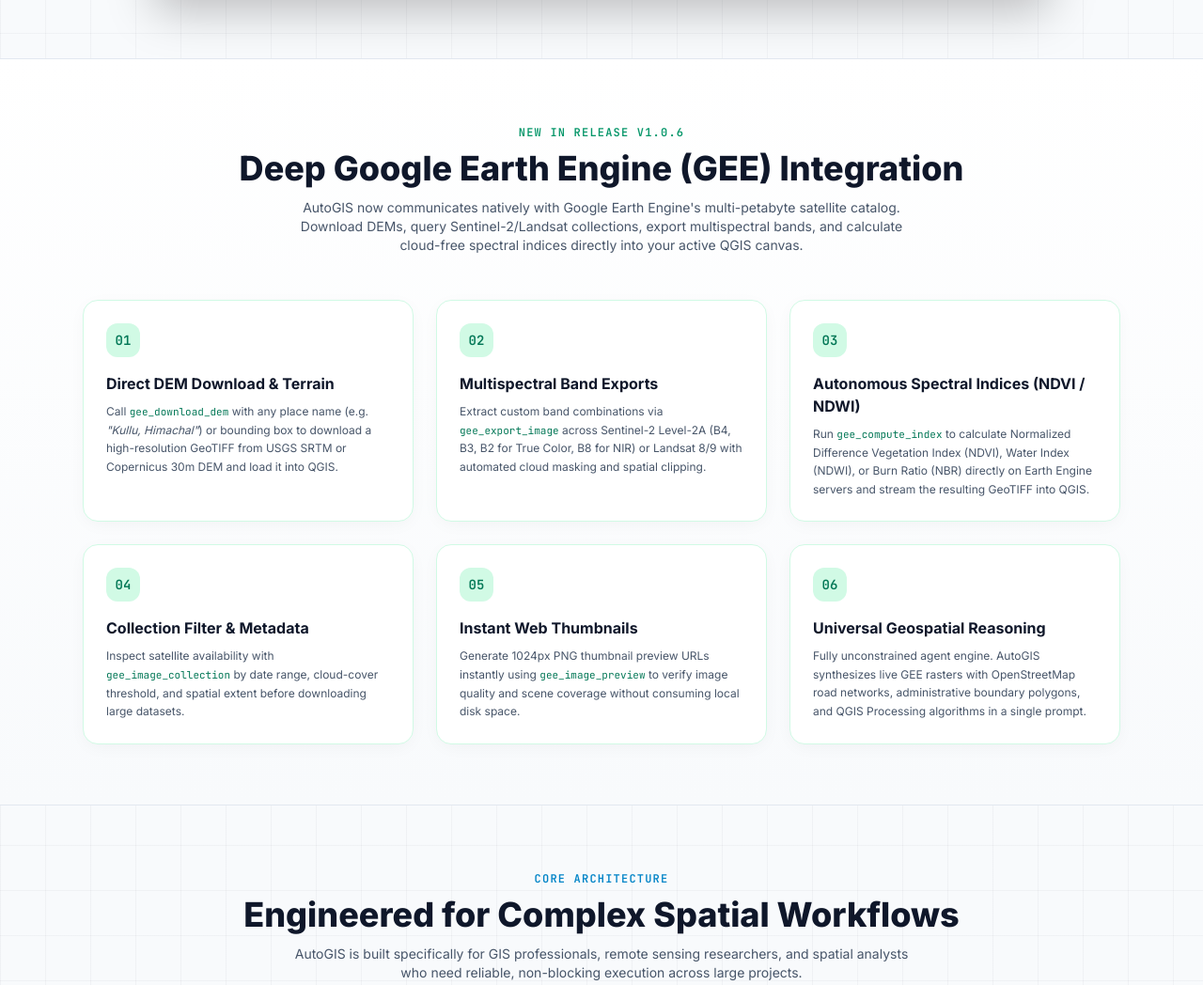
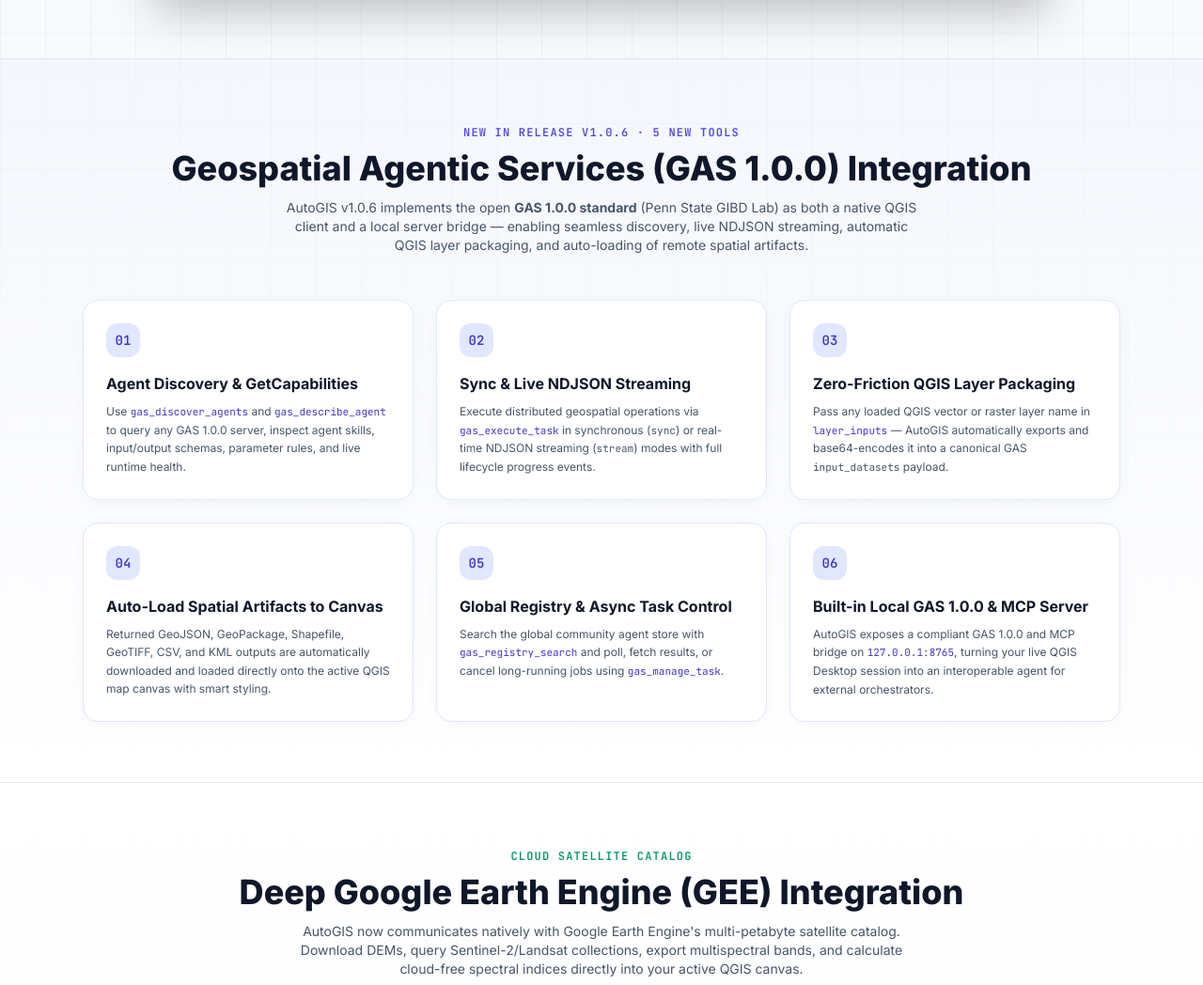
Before and after one commit to sutharprin098/AutoGIS, a plain HTML site: page web/index.html in a window 1280 px wide. Shown: the part 1261-2309 px from the top of the page at 94% size. Drawn offline with nearby package versions, Linux system fonts and the light colour scheme.

Commit message:
docs(web): add dedicated GAS 1.0.0 showcase section and update v1.0.6 landing page

```diff
--- a/web/index.html
+++ b/web/index.html
@@ -92,8 +92,9 @@
       </a>
 
       <nav class="hidden md:flex items-center gap-7 text-xs font-semibold text-slate-600">
+        <a href="#gas" class="hover:text-slate-900 transition flex items-center gap-1.5"><span class="h-2 w-2 rounded-full bg-indigo-500 animate-pulse"></span>GAS 1.0.0 Agents</a>
+        <a href="#gee" class="hover:text-slate-900 transition flex items-center gap-1.5"><span class="h-2 w-2 rounded-full bg-emerald-500 animate-pulse"></span>Google Earth Engine</a>
         <a href="#features" class="hover:text-slate-900 transition">Features</a>
-        <a href="#gee" class="hover:text-slate-900 transition flex items-center gap-1.5"><span class="h-2 w-2 rounded-full bg-emerald-500 animate-pulse"></span>Google Earth Engine</a>
         <a href="#setup" class="hover:text-slate-900 transition">Quick Install</a>
         <a href="#tools" class="hover:text-slate-900 transition">65 Tools</a>
         <a href="https://github.com/sutharprin098/AutoGIS" target="_blank" class="hover:text-slate-900 transition">GitHub</a>
@@ -164,11 +165,74 @@
     </div>
   </section>
 
+  <!-- Dedicated Geospatial Agentic Services (GAS 1.0.0) Showcase Section -->
+  <section id="gas" class="border-t border-slate-200 bg-gradient-to-b from-indigo-50/40 to-white py-16">
+    <div class="mx-auto max-w-6xl px-6">
+      <div class="reveal text-center">
+        <span class="font-mono text-xs font-bold tracking-widest text-indigo-600 uppercase">New in Release v1.0.6 · 5 New Tools</span>
+        <h2 class="mt-2 text-3xl font-extrabold text-slate-900 sm:text-4xl">Geospatial Agentic Services (GAS 1.0.0) Integration</h2>
+        <p class="mx-auto mt-3 max-w-2xl text-sm text-slate-600">
+          AutoGIS v1.0.6 implements the open <strong>GAS 1.0.0 standard</strong> (Penn State GIBD Lab) as both a native QGIS client and a local server bridge &mdash; enabling seamless discovery, live NDJSON streaming, automatic QGIS layer packaging, and auto-loading of remote spatial artifacts.
+        </p>
+      </div>
+
+      <div class="mt-12 grid gap-6 md:grid-cols-2 lg:grid-cols-3">
+        <div class="reveal saas-card rounded-2xl p-6 border-indigo-100">
+          <div class="flex h-9 w-9 items-center justify-center rounded-xl bg-indigo-100 text-indigo-700 font-mono text-sm font-bold">01</div>
+          <h3 class="mt-4 text-base font-bold text-slate-900">Agent Discovery &amp; GetCapabilities</h3>
+          <p class="mt-2 text-xs text-slate-600 leading-relaxed">
+            Use <code class="font-mono text-[11px] text-indigo-700">gas_discover_agents</code> and <code class="font-mono text-[11px] text-indigo-700">gas_describe_agent</code> to query any GAS 1.0.0 server, inspect agent skills, input/output schemas, parameter rules, and live runtime health.
+          </p>
+        </div>
+
+        <div class="reveal saas-card rounded-2xl p-6 border-indigo-100">
+          <div class="flex h-9 w-9 items-center justify-center rounded-xl bg-indigo-100 text-indigo-700 font-mono text-sm font-bold">02</div>
+          <h3 class="mt-4 text-base font-bold text-slate-900">Sync &amp; Live NDJSON Streaming</h3>
+          <p class="mt-2 text-xs text-slate-600 leading-relaxed">
+            Execute distributed geospatial operations via <code class="font-mono text-[11px] text-indigo-700">gas_execute_task</code> in synchronous (<code class="font-mono text-[11px]">sync</code>) or real-time NDJSON streaming (<code class="font-mono text-[11px]">stream</code>) modes with full lifecycle progress events.
+          </p>
+        </div>
+
+        <div class="reveal saas-card rounded-2xl p-6 border-indigo-100">
+          <div class="flex h-9 w-9 items-center justify-center rounded-xl bg-indigo-100 text-indigo-700 font-mono text-sm font-bold">03</div>
+          <h3 class="mt-4 text-base font-bold text-slate-900">Zero-Friction QGIS Layer Packaging</h3>
+          <p class="mt-2 text-xs text-slate-600 leading-relaxed">
+            Pass any loaded QGIS vector or raster layer name in <code class="font-mono text-[11px] text-indigo-700">layer_inputs</code> &mdash; AutoGIS automatically exports and base64-encodes it into a canonical GAS <code class="font-mono text-[11px]">input_datasets</code> payload.
+          </p>
+        </div>
+
+        <div class="reveal saas-card rounded-2xl p-6 border-indigo-100">
+          <div class="flex h-9 w-9 items-center justify-center rounded-xl bg-indigo-100 text-indigo-700 font-mono text-sm font-bold">04</div>
+          <h3 class="mt-4 text-base font-bold text-slate-900">Auto-Load Spatial Artifacts to Canvas</h3>
+          <p class="mt-2 text-xs text-slate-600 leading-relaxed">
+            Returned GeoJSON, GeoPackage, Shapefile, GeoTIFF, CSV, and KML outputs are automatically downloaded and loaded directly onto the active QGIS map canvas with smart styling.
+          </p>
+        </div>
+
+        <div class="reveal saas-card rounded-2xl p-6 border-indigo-100">
+          <div class="flex h-9 w-9 items-center justify-center rounded-xl bg-indigo-100 text-indigo-700 font-mono text-sm font-bold">05</div>
+          <h3 class="mt-4 text-base font-bold text-slate-900">Global Registry &amp; Async Task Control</h3>
+          <p class="mt-2 text-xs text-slate-600 leading-relaxed">
+            Search the global community agent store with <code class="font-mono text-[11px] text-indigo-700">gas_registry_search</code> and poll, fetch results, or cancel long-running jobs using <code class="font-mono text-[11px] text-indigo-700">gas_manage_task</code>.
+          </p>
+        </div>
+
+        <div class="reveal saas-card rounded-2xl p-6 border-indigo-100">
+          <div class="flex h-9 w-9 items-center justify-center rounded-xl bg-indigo-100 text-indigo-700 font-mono text-sm font-bold">06</div>
+          <h3 class="mt-4 text-base font-bold text-slate-900">Built-in Local GAS 1.0.0 &amp; MCP Server</h3>
+          <p class="mt-2 text-xs text-slate-600 leading-relaxed">
+            AutoGIS exposes a compliant GAS 1.0.0 and MCP bridge on <code class="font-mono text-[11px] text-indigo-700">127.0.0.1:8765</code>, turning your live QGIS Desktop session into an interoperable agent for external orchestrators.
+          </p>
+        </div>
+      </div>
+    </div>
+  </section>
+
   <!-- Dedicated Google Earth Engine (GEE) Showcase Section -->
   <section id="gee" class="border-y border-slate-200 bg-gradient-to-b from-white to-slate-50 py-16">
     <div class="mx-auto max-w-6xl px-6">
       <div class="reveal text-center">
-        <span class="font-mono text-xs font-bold tracking-widest text-emerald-600 uppercase">New in Release v1.0.6</span>
+        <span class="font-mono text-xs font-bold tracking-widest text-emerald-600 uppercase">Cloud Satellite Catalog</span>
         <h2 class="mt-2 text-3xl font-extrabold text-slate-900 sm:text-4xl">Deep Google Earth Engine (GEE) Integration</h2>
         <p class="mx-auto mt-3 max-w-2xl text-sm text-slate-600">
           AutoGIS now communicates natively with Google Earth Engine's multi-petabyte satellite catalog. Download DEMs, query Sentinel-2/Landsat collections, export multispectral bands, and calculate cloud-free spectral indices directly into your active QGIS canvas.
@@ -412,6 +476,13 @@
             </tr>
           </thead>
           <tbody id="tools-tbody" class="divide-y divide-slate-100 text-slate-700">
+            <!-- Geospatial Agentic Services (GAS 1.0.0) Tools -->
+            <tr data-cat="GAS 1.0.0"><td class="px-5 py-3 font-mono font-bold text-indigo-700">gas_discover_agents</td><td class="px-5 py-3"><span class="rounded bg-indigo-50 px-2 py-0.5 text-indigo-800 font-semibold">GAS 1.0.0</span></td><td class="px-5 py-3 font-mono text-slate-500">query, domain, server_url</td><td class="px-5 py-3">Discover remote or local Geospatial Agentic Services (GAS 1.0.0) agents via GetCapabilities with keyword and domain filtering.</td></tr>
+            <tr data-cat="GAS 1.0.0"><td class="px-5 py-3 font-mono font-bold text-indigo-700">gas_describe_agent</td><td class="px-5 py-3"><span class="rounded bg-indigo-50 px-2 py-0.5 text-indigo-800 font-semibold">GAS 1.0.0</span></td><td class="px-5 py-3 font-mono text-slate-500">agent_id, include_status, server_url</td><td class="px-5 py-3">Inspect a GAS 1.0.0 agent's full metadata, operations, input/output schemas, parameter schemas, and live runtime health.</td></tr>
+            <tr data-cat="GAS 1.0.0"><td class="px-5 py-3 font-mono font-bold text-indigo-700">gas_execute_task</td><td class="px-5 py-3"><span class="rounded bg-indigo-50 px-2 py-0.5 text-indigo-800 font-semibold">GAS 1.0.0</span></td><td class="px-5 py-3 font-mono text-slate-500">agent_id, operation, parameters, layer_inputs, mode</td><td class="px-5 py-3">Execute a GAS 1.0.0 agent operation in sync or NDJSON stream mode, auto-packaging QGIS layers and auto-loading output spatial artifacts into QGIS.</td></tr>
+            <tr data-cat="GAS 1.0.0"><td class="px-5 py-3 font-mono font-bold text-indigo-700">gas_manage_task</td><td class="px-5 py-3"><span class="rounded bg-indigo-50 px-2 py-0.5 text-indigo-800 font-semibold">GAS 1.0.0</span></td><td class="px-5 py-3 font-mono text-slate-500">agent_id, task_id, action (status|result|cancel)</td><td class="px-5 py-3">Poll asynchronous GAS task status, fetch completed task results (and load layers into QGIS), or cancel running tasks.</td></tr>
+            <tr data-cat="GAS 1.0.0"><td class="px-5 py-3 font-mono font-bold text-indigo-700">gas_registry_search</td><td class="px-5 py-3"><span class="rounded bg-indigo-50 px-2 py-0.5 text-indigo-800 font-semibold">GAS 1.0.0</span></td><td class="px-5 py-3 font-mono text-slate-500">query, domain, agent_id, registry_url</td><td class="px-5 py-3">Search the global Geospatial Agentic Services (GAS) Registry (/api/agents) for registered community spatial agents.</td></tr>
+
             <!-- Google Earth Engine Tools -->
             <tr data-cat="Earth Engine"><td class="px-5 py-3 font-mono font-bold text-emerald-700">gee_download_dem</td><td class="px-5 py-3"><span class="rounded bg-emerald-50 px-2 py-0.5 text-emerald-800 font-semibold">Earth Engine</span></td><td class="px-5 py-3 font-mono text-slate-500">place, bbox, dataset (srtm|copernicus), scale</td><td class="px-5 py-3">Download digital elevation models directly from Earth Engine and load them as a GeoTIFF layer in QGIS.</td></tr>
             <tr data-cat="Earth Engine"><td class="px-5 py-3 font-mono font-bold text-emerald-700">gee_compute_index</td><td class="px-5 py-3"><span class="rounded bg-emerald-50 px-2 py-0.5 text-emerald-800 font-semibold">Earth Engine</span></td><td class="px-5 py-3 font-mono text-slate-500">index (ndvi|ndwi|nbr), place, start_date, end_date</td><td class="px-5 py-3">Calculate Normalized Difference Vegetation (NDVI), Water (NDWI), or Burn (NBR) rasters on GEE and stream to QGIS.</td></tr>
@@ -486,13 +557,6 @@
             <tr data-cat="Advanced"><td class="px-5 py-3 font-mono font-bold text-teal-700">network_analysis</td><td class="px-5 py-3"><span class="rounded bg-teal-50 px-2 py-0.5 text-teal-800 font-semibold">Advanced</span></td><td class="px-5 py-3 font-mono text-slate-500">network_layer, start_point, end_point</td><td class="px-5 py-3">Shortest path and service area analysis on road network layers using QGIS network analyzer.</td></tr>
             <tr data-cat="Advanced"><td class="px-5 py-3 font-mono font-bold text-teal-700">zonal_statistics</td><td class="px-5 py-3"><span class="rounded bg-teal-50 px-2 py-0.5 text-teal-800 font-semibold">Advanced</span></td><td class="px-5 py-3 font-mono text-slate-500">raster_layer, zone_layer, stats[]</td><td class="px-5 py-3">Compute zonal statistics (mean, sum, min, max, std) of raster values per vector polygon zone.</td></tr>
             <tr data-cat="Advanced"><td class="px-5 py-3 font-mono font-bold text-teal-700">interpolate_surface</td><td class="px-5 py-3"><span class="rounded bg-teal-50 px-2 py-0.5 text-teal-800 font-semibold">Advanced</span></td><td class="px-5 py-3 font-mono text-slate-500">layer, field, method (idw|tin|kriging), pixel_size</td><td class="px-5 py-3">Create continuous surface raster from point measurements using IDW, TIN, or Kriging interpolation.</td></tr>
-
-            <!-- Geospatial Agentic Services (GAS 1.0.0) Tools -->
-            <tr data-cat="GAS 1.0.0"><td class="px-5 py-3 font-mono font-bold text-indigo-700">gas_discover_agents</td><td class="px-5 py-3"><span class="rounded bg-indigo-50 px-2 py-0.5 text-indigo-800 font-semibold">GAS 1.0.0</span></td><td class="px-5 py-3 font-mono text-slate-500">query, domain, server_url</td><td class="px-5 py-3">Discover remote or local Geospatial Agentic Services (GAS 1.0.0) agents via GetCapabilities with keyword and domain filtering.</td></tr>
-            <tr data-cat="GAS 1.0.0"><td class="px-5 py-3 font-mono font-bold text-indigo-700">gas_describe_agent</td><td class="px-5 py-3"><span class="rounded bg-indigo-50 px-2 py-0.5 text-indigo-800 font-semibold">GAS 1.0.0</span></td><td class="px-5 py-3 font-mono text-slate-500">agent_id, include_status, server_url</td><td class="px-5 py-3">Inspect a GAS 1.0.0 agent's full metadata, operations, input/output schemas, parameter schemas, and live runtime health.</td></tr>
-            <tr data-cat="GAS 1.0.0"><td class="px-5 py-3 font-mono font-bold text-indigo-700">gas_execute_task</td><td class="px-5 py-3"><span class="rounded bg-indigo-50 px-2 py-0.5 text-indigo-800 font-semibold">GAS 1.0.0</span></td><td class="px-5 py-3 font-mono text-slate-500">agent_id, operation, parameters, layer_inputs, mode</td><td class="px-5 py-3">Execute a GAS 1.0.0 agent operation in sync or NDJSON stream mode, auto-packaging QGIS layers and auto-loading output spatial artifacts into QGIS.</td></tr>
-            <tr data-cat="GAS 1.0.0"><td class="px-5 py-3 font-mono font-bold text-indigo-700">gas_manage_task</td><td class="px-5 py-3"><span class="rounded bg-indigo-50 px-2 py-0.5 text-indigo-800 font-semibold">GAS 1.0.0</span></td><td class="px-5 py-3 font-mono text-slate-500">agent_id, task_id, action (status|result|cancel)</td><td class="px-5 py-3">Poll asynchronous GAS task status, fetch completed task results (and load layers into QGIS), or cancel running tasks.</td></tr>
-            <tr data-cat="GAS 1.0.0"><td class="px-5 py-3 font-mono font-bold text-indigo-700">gas_registry_search</td><td class="px-5 py-3"><span class="rounded bg-indigo-50 px-2 py-0.5 text-indigo-800 font-semibold">GAS 1.0.0</span></td><td class="px-5 py-3 font-mono text-slate-500">query, domain, agent_id, registry_url</td><td class="px-5 py-3">Search the global Geospatial Agentic Services (GAS) Registry (/api/agents) for registered community spatial agents.</td></tr>
           </tbody>
         </table>
       </div>
```
